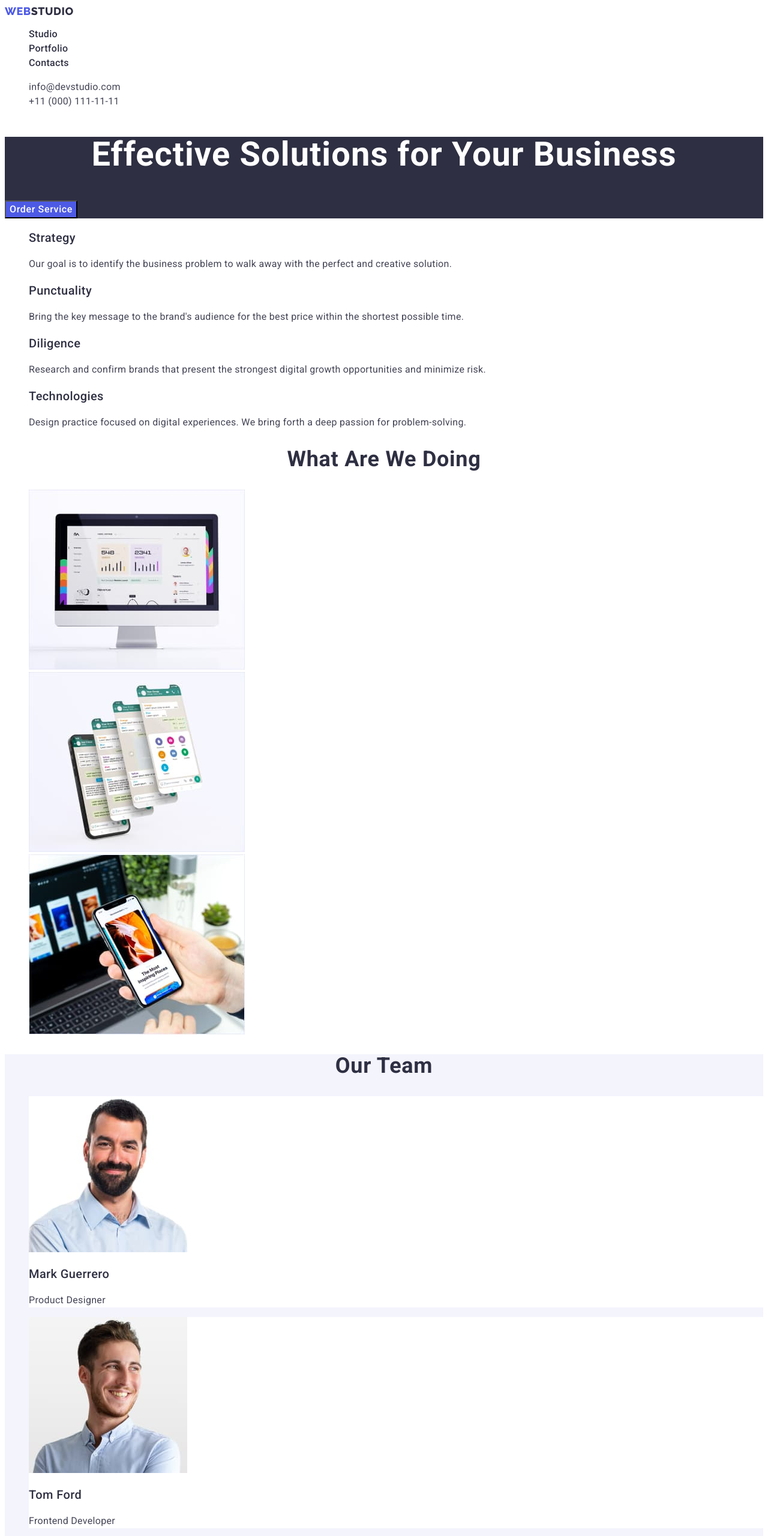
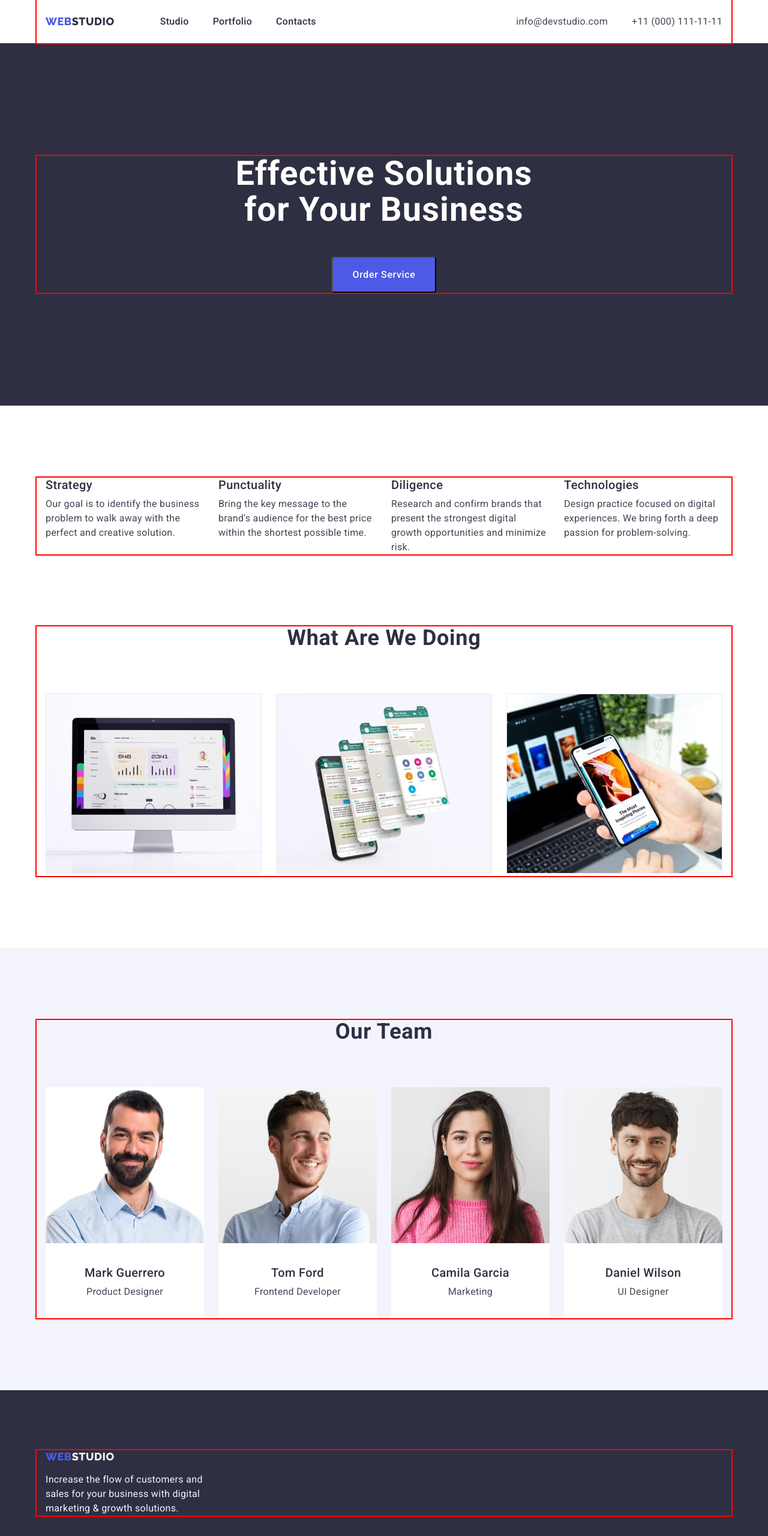
Before and after one commit to sadko2001/goit-markup-hw-03, a plain HTML site: page index.html in a window 1280 px wide. Shown: the top 2560 px of the page at 60% size. Drawn offline with nearby package versions, Linux system fonts and the light colour scheme.

Commit message:
html_hw_03

```diff
--- a/css/styles.css
+++ b/css/styles.css
@@ -5,7 +5,28 @@
   --primary-brand-color: #4d5ae5;
   --pressed-state-color: #404bbf;
   --light-color: #f4f4fd;
+  --accent-color: #e7e9fc;
 }
+
+/*----------скидання стилів-------- */
+p,
+h1,
+h2,
+h3,
+h4,
+h5,
+h6 {
+  margin-top: 0;
+  margin-bottom: 0;
+}
+
+ul {
+  list-style-type: none;
+  margin-top: 0;
+  margin-bottom: 0;
+  padding-left: 0;
+}
+/*-------------------------------- */
 
 body {
   font-family: "Roboto", sans-serif;
@@ -21,11 +42,40 @@ body {
   list-style-type: none;
 }
 
+.container {
+  width: 100%;
+  max-width: 1158px;
+  padding: 0 15px;
+  margin: 0 auto;
+  outline: 2px solid red;
+}
+
+.visually-hidden {
+  position: absolute;
+  width: 1px;
+  height: 1px;
+  margin: -1px;
+  border: 0;
+  padding: 0;
+  white-space: nowrap;
+  clip-path: inset(100%);
+  clip: rect(0 0 0 0);
+  overflow: hidden;
+}
+
 /*----------HEADER-------- */
 
 .header {
 }
+
+.header-container {
+  align-items: center;
+  display: flex;
+}
+
 .header-navigation {
+  align-items: center;
+  display: flex;
 }
 
 .header-logo {
@@ -35,9 +85,12 @@ body {
   font-size: 18px;
   line-height: 1.17;
   color: var(--primary-brand-color);
-
   letter-spacing: 0.03em;
   text-transform: uppercase;
+
+  display: flex;
+  align-items: center;
+  margin-right: 76px;
 }
 
 .header-logo-span {
@@ -45,6 +98,8 @@ body {
 }
 
 .header-menu {
+  display: flex;
+  gap: 40px;
 }
 
 .header-menu-item {
@@ -56,8 +111,10 @@ body {
   font-size: 16px;
   line-height: 1.5;
   color: var(--dark-color);
+  letter-spacing: 0.02em;
 
-  letter-spacing: 0.02em;
+  display: block;
+  padding: 24px 0;
 }
 
 .header-menu-link:is(:hover, :focus) {
@@ -66,9 +123,12 @@ body {
 
 .header-address {
   font-style: normal;
+  margin-left: auto;
 }
 
 .header-address-list {
+  display: flex;
+  gap: 40px;
 }
 
 .header-address-item {
@@ -78,7 +138,6 @@ body {
   font-size: 16px;
   line-height: 1.5;
   color: var(--text-color);
-
   letter-spacing: 0.02em;
 }
 
@@ -93,6 +152,11 @@ body {
 /*----------HERO--------- */
 .hero {
   background-color: var(--dark-color);
+  padding: 188px 0;
+}
+
+.hero-container {
+  max-height: 600px;
 }
 
 .hero-title {
@@ -103,6 +167,10 @@ body {
 
   letter-spacing: 0.02em;
   text-align: center;
+
+  max-width: 496px;
+  margin: 0 auto;
+  margin-bottom: 48px;
 }
 
 .hero-btn {
@@ -114,6 +182,12 @@ body {
   color: var(--white-background-color);
   background-color: var(--primary-brand-color);
   letter-spacing: 0.04em;
+
+  min-width: 169px;
+  border-radius: 4px;
+  display: block;
+  margin: 0 auto;
+  padding: 16px 32px;
 }
 
 .hero-btn:is(:hover, :focus) {
@@ -124,11 +198,16 @@ body {
 /*----------ADVANTAGES-------- */
 
 .advantages {
+  padding: 120px 0;
 }
 .advantages-list {
+  display: flex;
+  gap: 24px;
 }
 
 .advantages-item {
+  /* padding-left: 0; */
+  width: calc((100% - 72px) / 4);
 }
 
 .advantages-subtitle {
@@ -136,20 +215,21 @@ body {
   font-size: 20px;
   line-height: 1.2;
   color: var(--dark-color);
+  letter-spacing: 0.02em;
 
-  letter-spacing: 0.02em;
+  margin-bottom: 8px;
 }
 .advantages-text {
   font-size: 16px;
   line-height: 1.5;
   color: var(--text-color);
-
   letter-spacing: 0.02em;
 }
 
 /*----------SERVICES-------- */
 
 .services {
+  padding-bottom: 120px;
 }
 
 .services-title {
@@ -161,9 +241,14 @@ body {
   letter-spacing: 0.02em;
   text-transform: capitalize;
   text-align: center;
+
+  margin-bottom: 72px;
 }
 
 .services-list {
+  display: flex;
+  gap: 24px;
+  width: calc((100% - 48px) / 3);
 }
 
 .services-item {
@@ -173,6 +258,7 @@ body {
 
 .team {
   background-color: var(--light-color);
+  padding: 120px 0;
 }
 .team-title {
   font-weight: 700;
@@ -183,13 +269,24 @@ body {
   letter-spacing: 0.02em;
   text-transform: capitalize;
   text-align: center;
+
+  margin-bottom: 72px;
 }
 
 .team-list {
+  display: flex;
+  gap: 24px;
 }
 
 .team-item {
   background-color: var(--white-background-color);
+  width: calc((100% - 72px) / 4);
+  border-radius: 0px 0px 4px 4px;
+}
+
+.team-member {
+  text-align: center;
+  padding: 32px 16px;
 }
 
 .team-subtitle {
@@ -197,15 +294,15 @@ body {
   font-size: 20px;
   line-height: 1.2;
   color: var(--dark-color);
+  letter-spacing: 0.02em;
 
-  letter-spacing: 0.02em;
+  margin-bottom: 8px;
 }
 
 .team-text {
   font-size: 16px;
   line-height: 1.5;
   color: var(--text-color);
-
   letter-spacing: 0.02em;
 }
 
@@ -213,6 +310,7 @@ body {
 
 .footer {
   background-color: var(--dark-color);
+  padding: 100px 0;
 }
 
 .footer-logo {
@@ -235,13 +333,23 @@ body {
   font-size: 16px;
   line-height: 1.5;
   color: var(--light-color);
+  letter-spacing: 0.02em;
 
-  letter-spacing: 0.02em;
+  max-width: 264px;
+  margin-top: 16px;
 }
 
 /*TODO----------PORTFOLIO-------- */
 
+.portfolio-section {
+  padding: 96px 0 120px 0;
+}
+
 .projects-btn-list {
+  display: flex;
+  justify-content: center;
+  gap: 24px;
+  margin-bottom: 72px;
 }
 
 .projects-btn-item {
@@ -255,9 +363,20 @@ body {
   line-height: 1.5;
   color: var(--primary-brand-color);
   background-color: var(--light-color);
-
   text-align: center;
   letter-spacing: 0.04em;
+
+  /*? ----- навіщо це взагалі ??? ------ */
+  display: block;
+  margin: 0 auto;
+  /*?------------ */
+
+  /*?-------чому ЦЕ ВСЕ задається НЕ .btn-item, а .btn-text ??? */
+  border-radius: 4px;
+  padding: 12px 24px;
+  border: 1px solid var(--accent-color);
+  margin-top: 72px;
+  /*? ------------ */
 }
 
 .projects-btn-text:is(:hover, :focus) {
@@ -266,13 +385,24 @@ body {
   cursor: pointer;
 }
 
+.projects-list {
+  display: flex;
+  flex-wrap: wrap;
+  gap: 48px 24px;
+}
+
+.projects-item {
+  width: calc((100% - 48px) / 3);
+}
+
 .projects-item-title {
   font-weight: 500;
   font-size: 20px;
   line-height: 1.2;
   color: var(--dark-color);
+  letter-spacing: 0.02em;
 
-  letter-spacing: 0.02em;
+  margin-bottom: 8px;
 }
 
 .projects-item-text {
@@ -282,3 +412,9 @@ body {
 
   letter-spacing: 0.02em;
 }
+
+.border-text {
+  border: 1px solid var(--accent-color);
+  border-top: none;
+  padding: 32px 16px;
+}
--- a/index.html
+++ b/index.html
@@ -16,6 +16,15 @@
 
     <title>WebStudio</title>
 
+    <!--підключення бібліотеки modern-normalize ВАЖЛИВО - щоб це посилання було ПЕРЕД стилями ! -->
+    <link
+      rel="stylesheet"
+      href="https://cdnjs.cloudflare.com/ajax/libs/modern-normalize/2.0.0/modern-normalize.min.css"
+      integrity="sha512-4xo8blKMVCiXpTaLzQSLSw3KFOVPWhm/TRtuPVc4WG6kUgjH6J03IBuG7JZPkcWMxJ5huwaBpOpnwYElP/m6wg=="
+      crossorigin="anonymous"
+      referrerpolicy="no-referrer"
+    />
+
     <!--повідомлення про css сімейство шрифтів-->
     <link rel="stylesheet" href="./css/styles.css" />
   </head>
@@ -23,6 +32,7 @@
   <body>
     <!--head of site-->
     <header class="header">
+      <div class="container header-container">
         <nav class="header-navigation">
           <!--logo-->
           <a href="./index.html" class="header-logo link"
@@ -47,7 +57,9 @@
         <address class="header-address">
           <ul class="header-address-list list">
             <li class="header-address-item">
-            <a class="header-address-link link" href="mailto:info@devstudio.com"
+              <a
+                class="header-address-link link"
+                href="mailto:info@devstudio.com"
                 >info@devstudio.com</a
               >
             </li>
@@ -58,25 +70,29 @@
             </li>
           </ul>
         </address>
+      </div>
     </header>
 
     <!--main part-->
     <main>
       <!--section_ 1 - usual name - HERO-->
       <section class="hero">
+        <div class="container hero-container">
           <h1 class="hero-title">Effective Solutions for Your Business</h1>
           <button type="button" class="hero-btn">Order Service</button>
+        </div>
       </section>
 
-      <!--section_ 2 - was added after 1-st hw checking-->
+      <!--section_ 2 - ADVANTAGES - was added after 1-st hw checking-->
       <section class="advantages">
+        <div class="container advantages-container">
           <h2 hidden>Advantages</h2>
           <ul class="advantages-list list">
             <li class="advantages-item">
               <h3 class="advantages-subtitle">Strategy</h3>
               <p class="advantages-text">
-              Our goal is to identify the business problem to walk away with the
-              perfect and creative solution.
+                Our goal is to identify the business problem to walk away with
+                the perfect and creative solution.
               </p>
             </li>
 
@@ -104,10 +120,12 @@
               </p>
             </li>
           </ul>
+        </div>
       </section>
 
-      <!--section_ 3-->
+      <!--section_ 3 - SERVICES-->
       <section class="services">
+        <div class="container">
           <h2 class="services-title">What are we doing</h2>
           <ul class="services-list list">
             <li class="services-item">
@@ -135,10 +153,12 @@
               />
             </li>
           </ul>
+        </div>
       </section>
 
-      <!--section_ 4-->
+      <!--section_ 4 - TEAM-->
       <section class="team">
+        <div class="container">
           <h2 class="team-title">Our Team</h2>
           <ul class="team-list list">
             <li class="team-item">
@@ -148,8 +168,10 @@
                 width="264"
                 height="260"
               />
+              <div class="team-member">
                 <h3 class="team-subtitle">Mark Guerrero</h3>
                 <p class="team-text">Product Designer</p>
+              </div>
             </li>
             <li class="team-item">
               <img
@@ -158,9 +180,12 @@
                 width="264"
                 height="260"
               />
+              <div class="team-member">
                 <h3 class="team-subtitle">Tom Ford</h3>
                 <p class="team-text">Frontend Developer</p>
+              </div>
             </li>
+
             <li class="team-item">
               <img
                 src="./images/img_06.jpg"
@@ -168,8 +193,10 @@
                 width="264"
                 height="260"
               />
+              <div class="team-member">
                 <h3 class="team-subtitle">Camila Garcia</h3>
                 <p class="team-text">Marketing</p>
+              </div>
             </li>
             <li class="team-item">
               <img
@@ -178,22 +205,27 @@
                 width="264"
                 height="260"
               />
+              <div class="team-member">
                 <h3 class="team-subtitle">Daniel Wilson</h3>
                 <p class="team-text">UI Designer</p>
+              </div>
             </li>
           </ul>
+        </div>
       </section>
     </main>
 
-    <!--footer-->
+    <!-----------FOOTER------------->
     <footer class="footer">
+      <div class="container">
         <a href="./index.html" class="footer-logo link"
           >Web<span class="footer-logo-span">Studio</span></a
         >
         <p class="footer-text">
-        Increase the flow of customers and sales for your business with digital
-        marketing & growth solutions.
+          Increase the flow of customers and sales for your business with
+          digital marketing & growth solutions.
         </p>
+      </div>
     </footer>
   </body>
 </html>
```
Also changed, not shown: portfolio.html (+44 -7 lines). Lines whose indentation alone changed are shown as unchanged.
